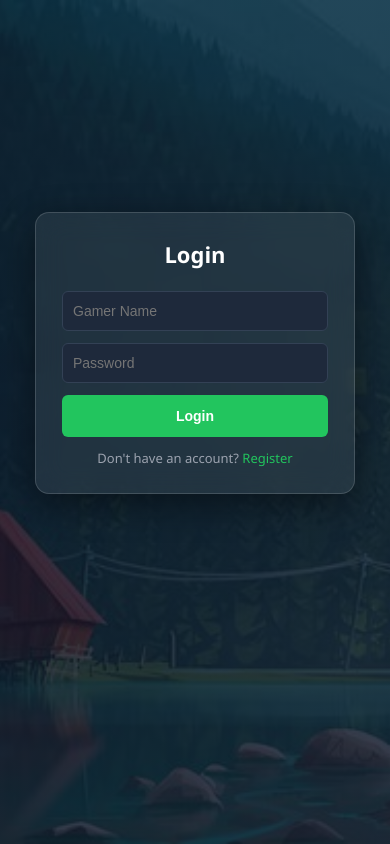
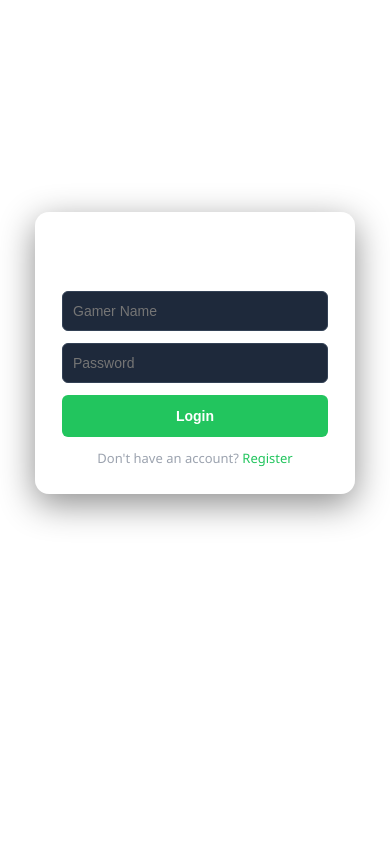
Before and after one commit to CodesCraft-404/Arcadify, a Django app: page / in a window 390 px wide. Run offline with Django 5.2, Linux system fonts and the light colour scheme.

Commit message:
Phone login and register UI2.4

```diff
--- a/accounts/templates/accounts/login_registration.html
+++ b/accounts/templates/accounts/login_registration.html
@@ -16,9 +16,7 @@ body{
     margin:0;
     font-family:'Segoe UI',Tahoma,Geneva,Verdana,sans-serif;
 
-    background:
-        linear-gradient(rgba(15,23,42,0.75), rgba(15,23,42,0.85)),
-        url("{% static 'images/login_bg.jpg' %}");
+
 
     background-size:cover;
     background-position:center;
```
